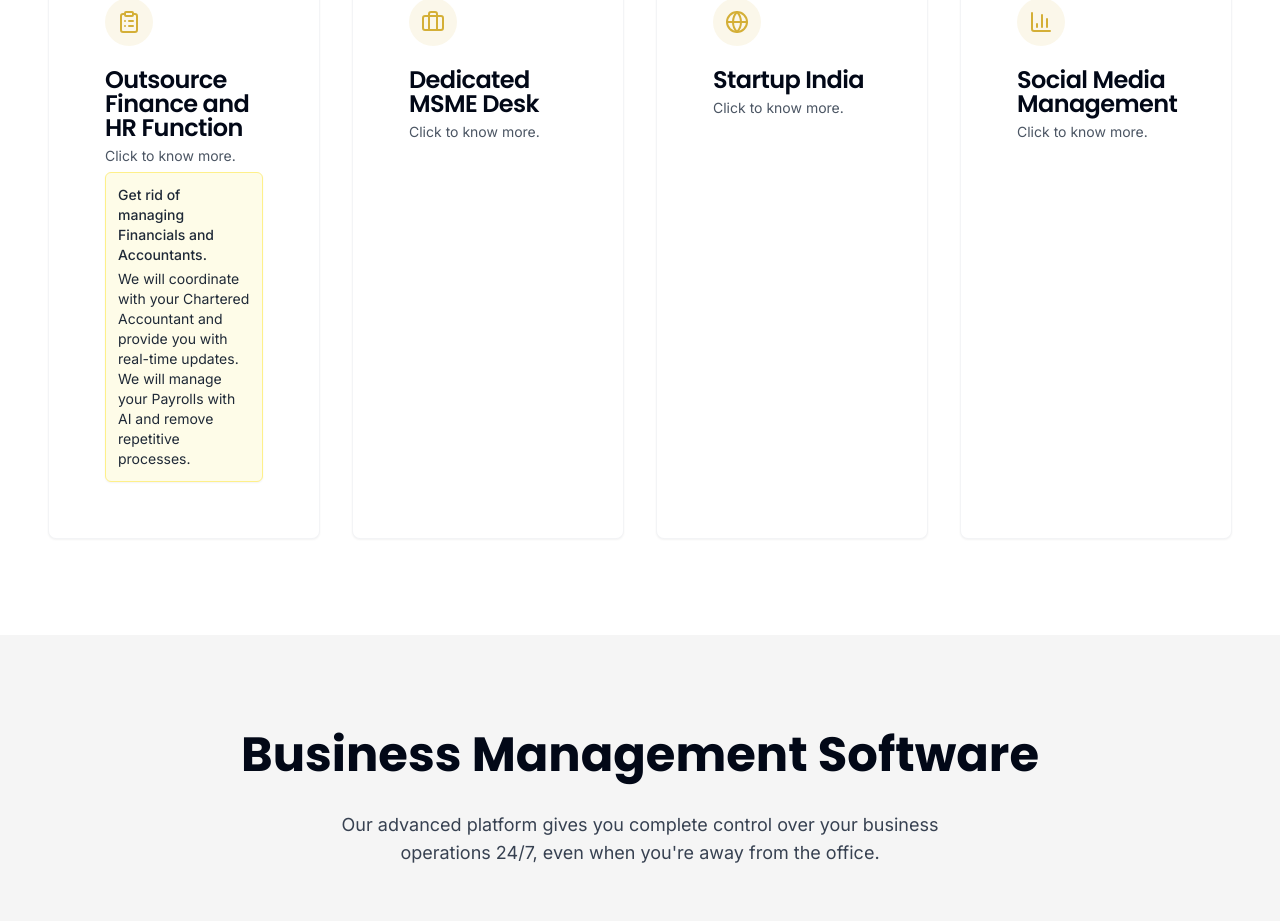
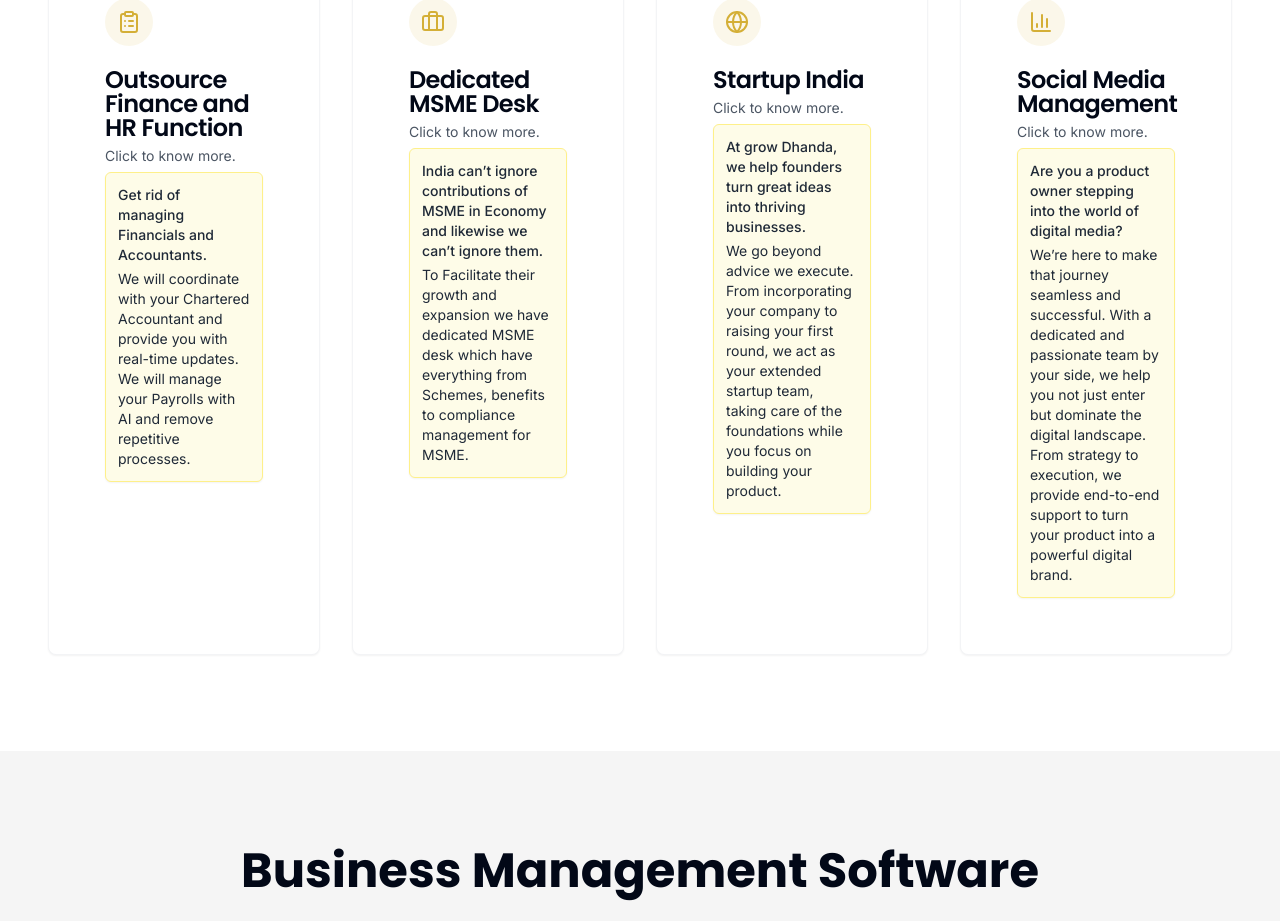
Before and after one commit to shivamsingh-git-codes/GrowDhandha, a React (Vite) app: page / in a window 1280 px wide. Shown: the part 1218-2139 px from the top of the page. Built offline with nearby package versions, Linux system fonts and the light colour scheme.

Commit message:
content updated

```diff
--- a/src/components/Services.tsx
+++ b/src/components/Services.tsx
@@ -162,6 +162,30 @@ const Services = () => {
           </p>
         </div>
       )}
+      {index === 1 && (
+        <div className="mt-4 text-sm text-gray-800 bg-yellow-50 border border-yellow-200 p-3 rounded-md shadow-sm">
+          <p className="font-medium mb-1">India can’t ignore contributions of MSME in Economy and likewise we can’t ignore them.</p>
+          <p>
+            To Facilitate their growth and expansion we have dedicated MSME desk which have everything from Schemes, benefits to compliance management for MSME.
+          </p>
+        </div>
+      )}
+       {index === 2 && (
+        <div className="mt-4 text-sm text-gray-800 bg-yellow-50 border border-yellow-200 p-3 rounded-md shadow-sm">
+          <p className="font-medium mb-1">At grow Dhanda, we help founders turn great ideas into thriving businesses. </p>
+          <p>
+            We go beyond advice we execute. From incorporating your company to raising your first round, we act as your extended startup team, taking care of the foundations while you focus on building your product.
+          </p>
+        </div>
+      )}
+       {index === 3 && (
+        <div className="mt-4 text-sm text-gray-800 bg-yellow-50 border border-yellow-200 p-3 rounded-md shadow-sm">
+          <p className="font-medium mb-1">Are you a product owner stepping into the world of digital media?</p>
+          <p>
+            We’re here to make that journey seamless and successful. With a dedicated and passionate team by your side, we help you not just enter but dominate the digital landscape. From strategy to execution, we provide end-to-end support to turn your product into a powerful digital brand.
+          </p>
+        </div>
+      )}
 
     </CardHeader>
   </Card>
```
